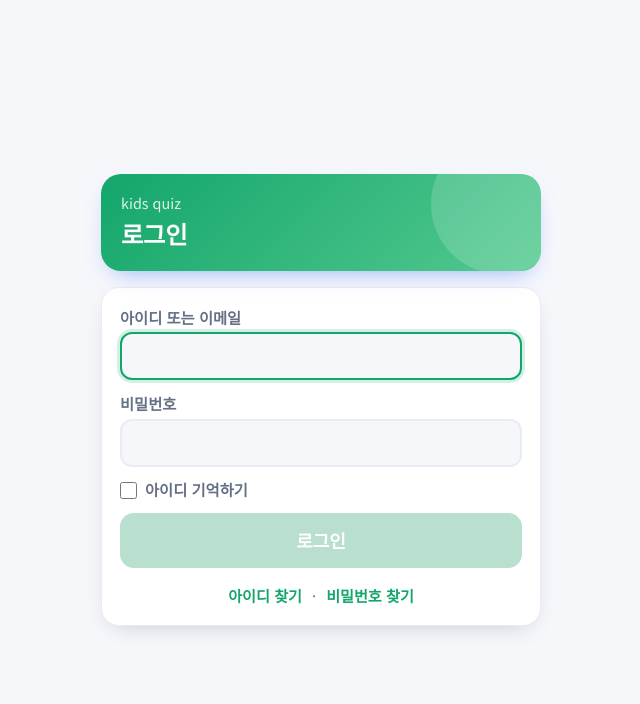
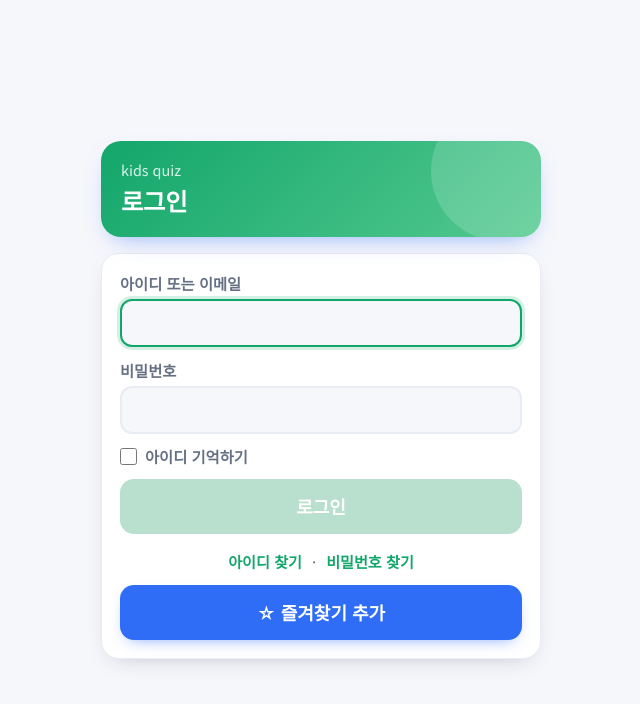
Before and after one commit to yoonwooj/study, a React (Vite) app: page / in a window 1280 px wide. Shown: the top 704 px of the page, without its empty margins (319-959 px from the left). Built offline with nearby package versions, Linux system fonts and the light colour scheme; no server answers.

Commit message:
Add browser bookmark help button to login page

```diff
--- a/src/components/LoginPage.jsx
+++ b/src/components/LoginPage.jsx
@@ -13,6 +13,7 @@ export default function LoginPage({ onLogin, notice = '' }) {
   const [pw, setPw] = useState('')
   const [err, setErr] = useState('')
   const [loading, setLoading] = useState(false)
+  const [showBookmarkHelp, setShowBookmarkHelp] = useState(false)
 
   const submit = async (e) => {
     e.preventDefault()
@@ -69,6 +70,21 @@ export default function LoginPage({ onLogin, notice = '' }) {
             <a href="/forgot-password">비밀번호 찾기</a>
 
           </nav>
+          <button
+            className="btn block"
+            type="button"
+            onClick={() => setShowBookmarkHelp((value) => !value)}
+            aria-expanded={showBookmarkHelp}
+          >
+            ☆ 즐겨찾기 추가
+          </button>
+          {showBookmarkHelp && (
+            <div className="login-bookmark-help" role="status">
+              <strong>이 사이트를 즐겨찾기에 추가하려면</strong>
+              <p>PC: 키보드에서 <b>Ctrl + D</b>를 누른 뒤 저장하세요. (Mac은 ⌘ + D)</p>
+              <p>모바일: 브라우저 메뉴(⋮ 또는 공유)를 열고 ‘즐겨찾기 추가’ 또는 ‘북마크’를 선택하세요.</p>
+            </div>
+          )}
         </form>
       </main>
     </div>
```
